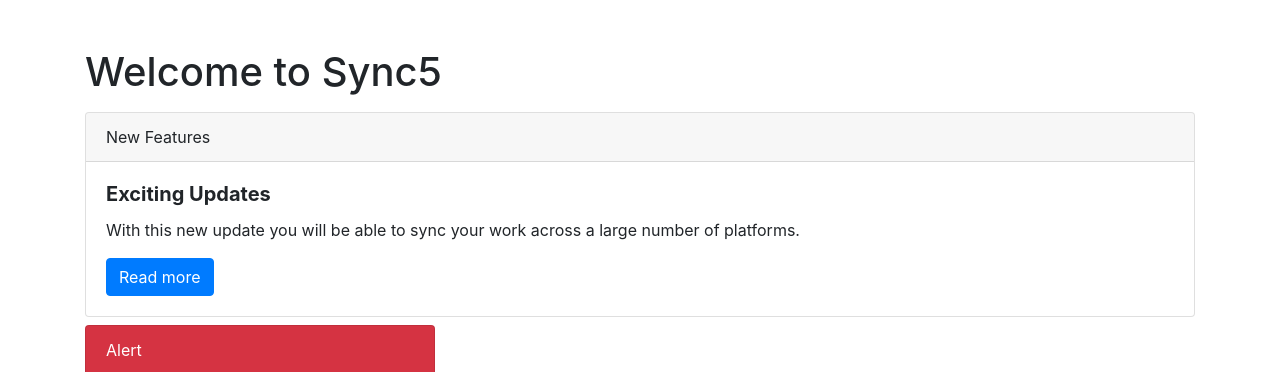
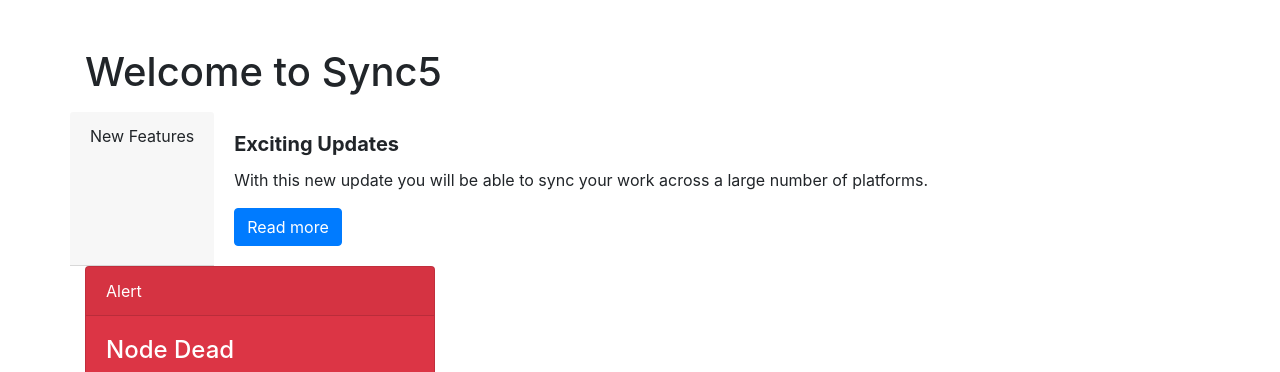
Before and after one commit to acciojob/bootstrap-card-NileshSingh56, a website: page main.html in a window 1280 px wide. Shown: the top 372 px of the page. Drawn offline with nearby package versions, Linux system fonts and the light colour scheme.

Commit message:
created a submission

```diff
--- a/main.html
+++ b/main.html
@@ -11,6 +11,7 @@
 
 	<div class="container my-5">
         <h1 class="mb-3">Welcome to Sync5</h1>
+	<div class="card-deck"
         <div class="card mb-2">
             <div class="card-header">
                 New Features
@@ -37,6 +38,7 @@
                 <p class="text-muted">Last updated 12 mins ago</p>
             </div>
         </div>
+	</div>
     </div>
 
 
```
